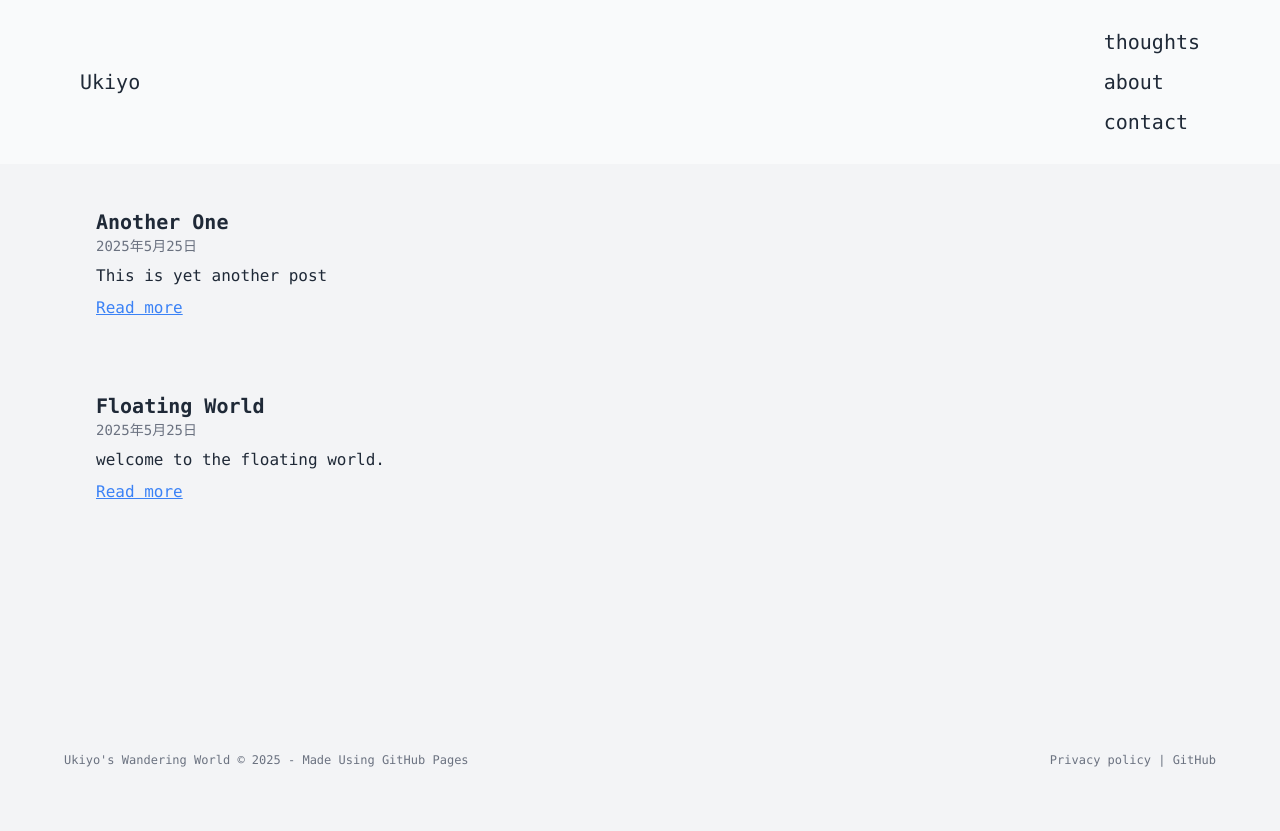
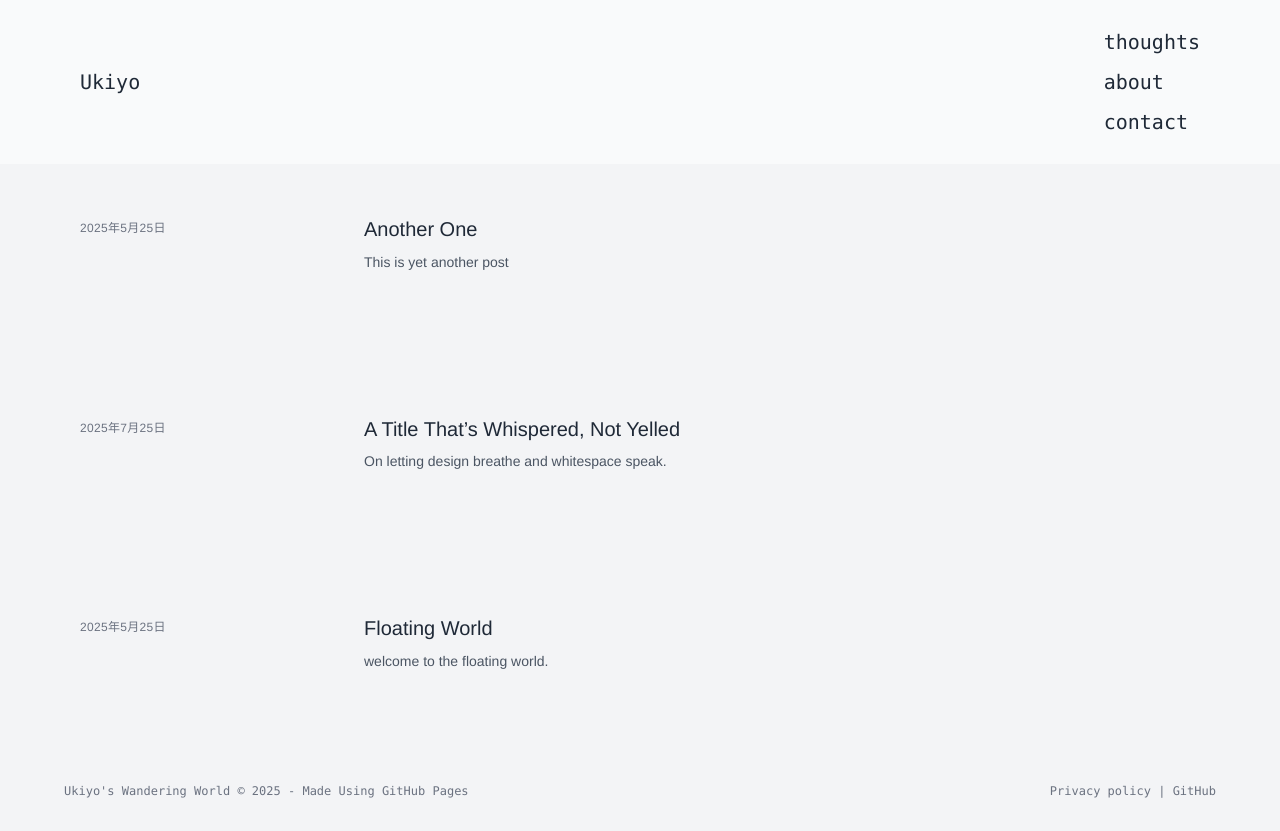
Before and after one commit to UkiyosWanderingWorld/UkiyosWanderingWorld.github.io, a Next.js app: page /thoughts in a window 1280 px wide. Before the commit the page ends 800 px from the top, so only its background shows below. Built offline with nearby package versions, Linux system fonts and the light colour scheme.

Commit message:
styling as usual

```diff
--- a/app/about/page.tsx
+++ b/app/about/page.tsx
@@ -3,7 +3,7 @@ import Footer from '@/components/Footer';
 
 export default function AboutPage() {
   return (
-    <main className="pt-20 px-4 mx-auto bg-gray-100 text-gray-800 font-mono">
+    <main className="pt-20 px-4 mx-auto bg-gray-100 text-gray-800">
       <section className="max-w-6xl mx-auto px-4 pt-24 grid gap-5 grid-cols-1">
         <h1 className="text-2xl font-light mb-4">me</h1>
         <p className="text-md leading-relaxed">
--- a/app/contact/page.tsx
+++ b/app/contact/page.tsx
@@ -3,7 +3,7 @@ import Footer from '@/components/Footer';
 
 export default function ContactPage() {
   return (
-    <main className="pt-20 bg-gray-100 text-gray-800 font-mono">
+    <main className="pt-20 bg-gray-100 text-gray-800">
       <section className="max-w-6xl mx-auto px-4 pt-24 grid gap-5 grid-cols-1">
       <h1 className="text-2xl font-light mb-4">msg me</h1>
       <p>no spam plz :-) <a href="mailto:ukiyos0wandering0world@gmail.com" className="text-blue-500">ukiyos0wandering0world@gmail.com</a></p>
--- a/app/page.tsx
+++ b/app/page.tsx
@@ -1,24 +1,31 @@
 import Nav from '@/components/Nav';
 import Footer from '@/components/Footer';
+import { getAllPosts} from '@/lib/posts';
 
 export default function HomePage() {
+  const posts = getAllPosts(); // assume this gives you [{ slug, frontmatter, ... }]
+
   return (
-    <main className="pt-20 bg-gray-100 text-gray-800 font-mono">
-      <section className="max-w-6xl mx-auto px-4 pt-24 grid gap-20 grid-cols-1">
-        {[1, 2, 3, 4, 5, 6, 7, 8, 9, 10].map((i) => (
-          <article key={i} className="group">
-            <img
-              src={`https://source.unsplash.com/random/800x600?sig=${i}`}
-              alt={`Post ${i}`}
-              className="w-full h-auto object-cover mb-2"
-            />
-            <div className="text-md uppercase tracking-wide text-gray-500">
-              lorem ipsum {i}
-            </div>
-            <div className="text-lg font-light">lorem ipsum</div>
-          </article>
-        ))}
-      </section>
+    <main className="pt-20 px-4 max-w-6xl mx-auto space-y-16">
+      {posts.map((post) => (
+        <div key={post.slug} className="pt-20 grid grid-cols-12 gap-4 group">
+          <div className="col-span-3 text-xs text-gray-500 uppercase tracking-wide pt-1">
+            {post.frontmatter.date || '—'}
+          </div>
+          <div className="col-span-9">
+            <a href={`/thoughts/${post.slug}`} className="block hover:underline">
+              <h2 className="text-xl font-light leading-snug">
+                {post.frontmatter.title}
+              </h2>
+            </a>
+            {post.frontmatter.excerpt && (
+              <p className="text-sm text-gray-600 mt-2">
+                {post.frontmatter.excerpt}
+              </p>
+            )}
+          </div>
+        </div>
+      ))}
     </main>
   );
 }
--- a/app/thoughts/[slug]/page.tsx
+++ b/app/thoughts/[slug]/page.tsx
@@ -7,18 +7,35 @@ export async function generateStaticParams() {
 }
 
 export default function PostPage({ params }: { params: { slug: string } }) {
-  const posts = getAllPosts();
-  const post = posts.find((p) => p.slug === params.slug);
+  return (
+      <main className="pt-20 px-4 text-gray-800">
+        <article className="pt-20 max-w-3xl mx-auto space-y-8">
+          <header className="space-y-2">
+            <h1 className="text-2xl font-light leading-tight">
+              Article Title Goes Here
+            </h1>
+            <div className="text-xs text-gray-500 uppercase tracking-wide">
+              August 2025
+            </div>
+          </header>
 
-  if (!post) notFound();
+          <section className="prose prose-sm sm:prose-base prose-neutral">
+            <p>
+              This is the opening paragraph. It should feel light, easy to read,
+              and have a comfortable line height. Whitespace is doing the heavy lifting.
+            </p>
 
-  return (
-    <main className="pt-20 bg-gray-100 text-gray-800">
-      <section className="max-w-6xl mx-auto px-4 pt-24 grid gap-10 grid-cols-1">
-      <h1 className="text-3xl font-bold">{post.frontmatter.title}</h1>
-      <p className="text-sm text-gray-500 mb-4">{post.frontmatter.date}</p>
-      <div>{post.content}</div>
-      </section>
-    </main>
+            <p>
+              When you want to emphasize something, use short, clean lines and don't overcrowd.
+            </p>
+
+            <h2 className="text-2xl font-light leading-tight">Subhead</h2>
+
+            <p>
+              Even more content here, nice and relaxed. Let your content breathe.
+            </p>
+          </section>
+        </article>
+      </main>
   );
 }
--- a/app/thoughts/page.tsx
+++ b/app/thoughts/page.tsx
@@ -1,17 +1,31 @@
 import Nav from '@/components/Nav';
-import { getAllPosts } from '@/lib/posts';
-import PostCard from '@/components/PostCard';
+import Footer from '@/components/Footer';
+import { getAllPosts} from '@/lib/posts';
 
-export default function ThoughtsPage() {
-  const posts = getAllPosts();
+export default function HomePage() {
+  const posts = getAllPosts(); // assume this gives you [{ slug, frontmatter, ... }]
 
   return (
-    <main className="pt-10 bg-gray-100 text-gray-800">
-      <section className="max-w-6xl mx-auto px-4 pt-24 grid gap-10 grid-cols-1">
+    <main className="pt-20 px-4 max-w-6xl mx-auto space-y-16">
         {posts.map((post) => (
-          <PostCard key={post.slug} post={post} />
+          <div key={post.slug} className="pt-20 grid grid-cols-12 gap-4 group">
+            <div className="col-span-3 text-xs text-gray-500 uppercase tracking-wide pt-1">
+              {post.frontmatter.date || '—'}
+            </div>
+            <div className="col-span-9">
+              <a href={`/thoughts/${post.slug}`} className="block hover:underline">
+                <h2 className="text-xl font-light leading-snug">
+                  {post.frontmatter.title}
+                </h2>
+              </a>
+              {post.frontmatter.excerpt && (
+                <p className="text-sm text-gray-600 mt-2">
+                  {post.frontmatter.excerpt}
+                </p>
+              )}
+            </div>
+          </div>
         ))}
-      </section>
     </main>
   );
 }
--- a/content/thoughts/another_one.mdx
+++ b/content/thoughts/another_one.mdx
@@ -5,6 +5,6 @@ date: "2025年5月25日"
 excerpt: "This is yet another post"
 ---
 
-# Goodbye world
+## Goodbye world
 
 Say goodbye to your second post
--- /dev/null
+++ b/content/thoughts/example.mdx
@@ -0,0 +1,30 @@
+---
+title: "A Title That’s Whispered, Not Yelled"
+slug: "title-whispered-not-yelled"
+date: "2025年7月25日"
+excerpt: "On letting design breathe and whitespace speak."
+---
+
+There’s something comforting about space.
+
+Whitespace isn’t just the lack of content — it’s content that refuses to be loud.
+
+---
+
+## The Quiet Layout
+
+> When your layout whispers, users lean in.
+
+Designs that rush to fill every pixel rarely offer room to think.
+
+---
+
+### Let it Breathe
+
+Give your reader the gift of calm. The luxury of pause.
+
+The confidence to do less.
+
+---
+
+Thanks for reading.
--- a/content/thoughts/floating-world.mdx
+++ b/content/thoughts/floating-world.mdx
@@ -5,6 +5,6 @@ date: "2025年5月25日"
 excerpt: "welcome to the floating world."
 ---
 
-# Hello (Floating) World
+## Hello (Floating) World
 
 Welcome to your new blog!
--- a/package.json
+++ b/package.json
@@ -10,6 +10,7 @@
   },
   "dependencies": {
     "@next/mdx": "^15.4.0-canary.51",
+    "@tailwindcss/typography": "^0.5.16",
     "gray-matter": "^4.0.3",
     "next": "^14.0.0",
     "react": "^18.2.0",
--- a/styles/globals.css
+++ b/styles/globals.css
@@ -5,3 +5,7 @@
 body {
   @apply font-sans bg-gray-100 text-gray-900;
 }
+
+.prose {
+  @apply max-w-none;
+}
--- a/tailwind.config.js
+++ b/tailwind.config.js
@@ -6,7 +6,11 @@ module.exports = {
         sans: ['Helvetica Neue', 'Helvetica', 'Arial', 'sans-serif'],
         mono: ['Menlo', 'Monaco', 'Courier New', 'monospace'],
       },
+      spacing: {
+        28: '7rem',
+        32: '8rem',
+      },
     },
   },
-  plugins: [],
-}
+  plugins: [require('@tailwindcss/typography')],
+};
```
Also changed, not shown: 1 other file (tests, documents, lock files or other folders).
